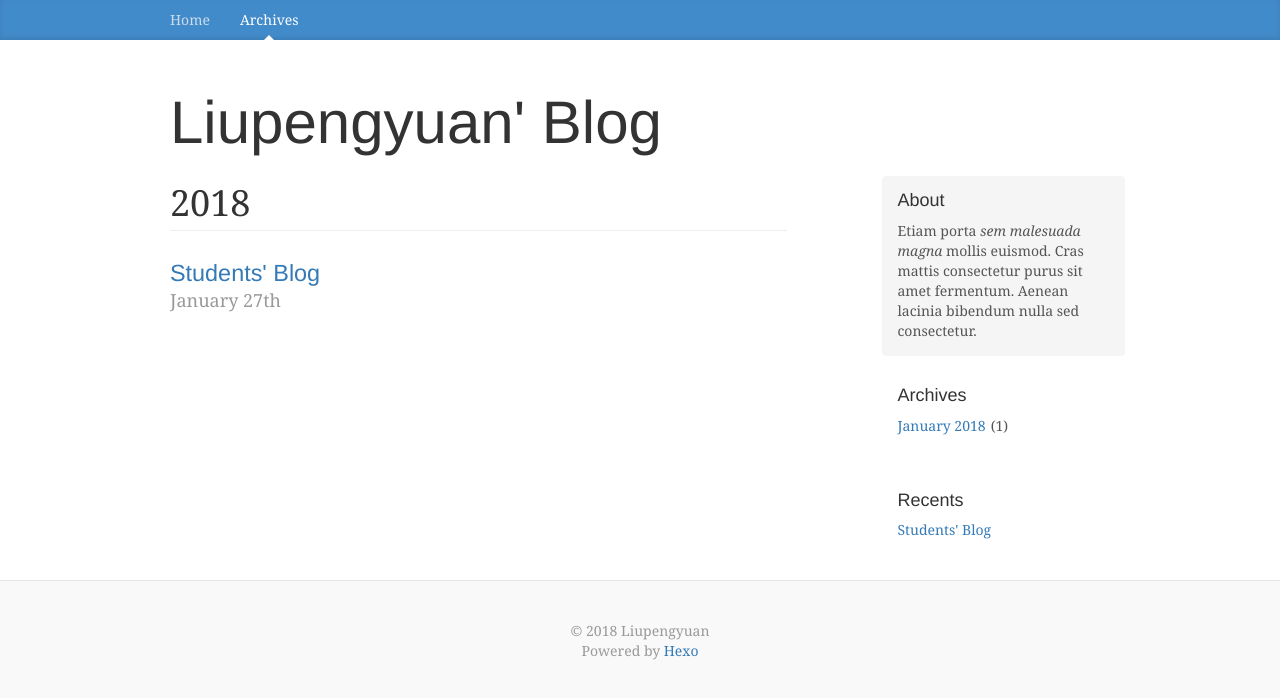
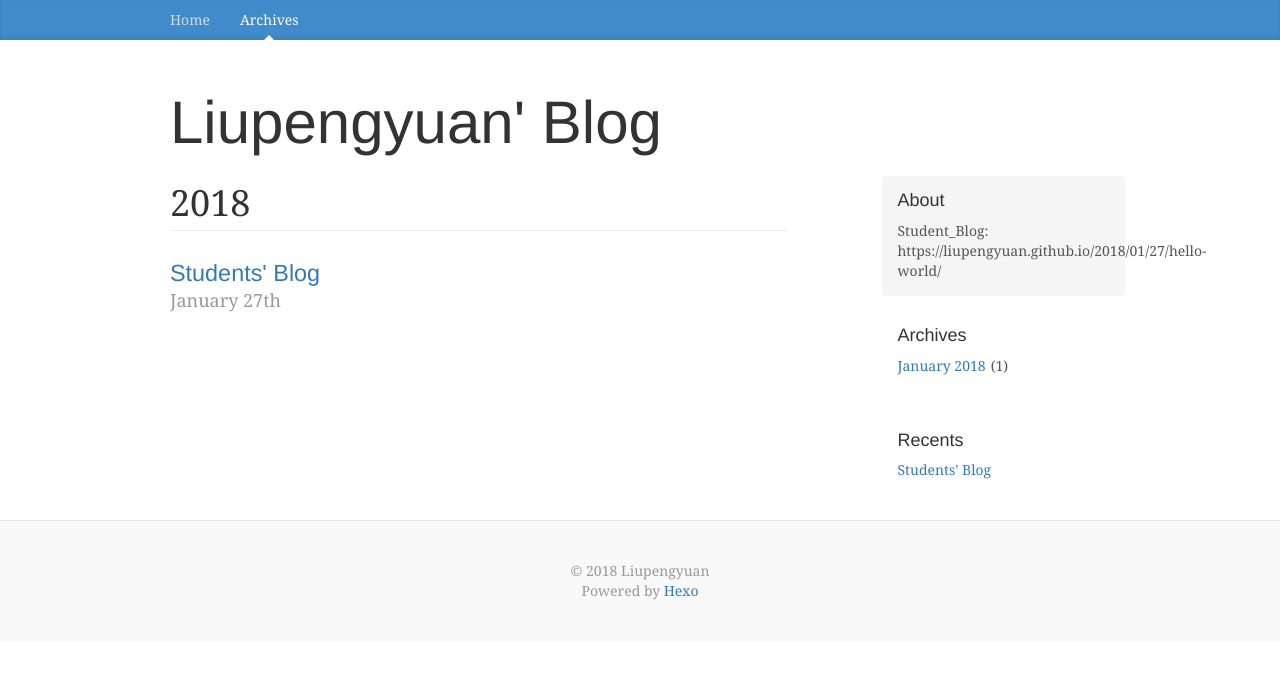
Before and after one commit to liupengyuan/liupengyuan.github.io, a plain HTML site: page archives/index.html in a window 1280 px wide. Drawn offline with nearby package versions, Linux system fonts and the light colour scheme.

Commit message:
Site updated: 2018-01-27 12:47:14

```diff
--- a/archives/index.html
+++ b/archives/index.html
@@ -116,8 +116,8 @@
 
   <div class="sidebar-module sidebar-module-inset">
   <h4>About</h4>
-  <p>Etiam porta <em>sem malesuada magna</em> mollis euismod. Cras mattis consectetur purus sit amet fermentum. Aenean lacinia bibendum nulla sed consectetur.</p>
-
+  Student_Blog:
+  https://liupengyuan.github.io/2018/01/27/hello-world/
 </div>
 
 
```
Also changed, not shown: 2018/01/27/hello-world/index.html (+3 -3 lines), archives/2018/01/index.html (+2 -2 lines), archives/2018/index.html (+2 -2 lines), index.html (+3 -3 lines).
